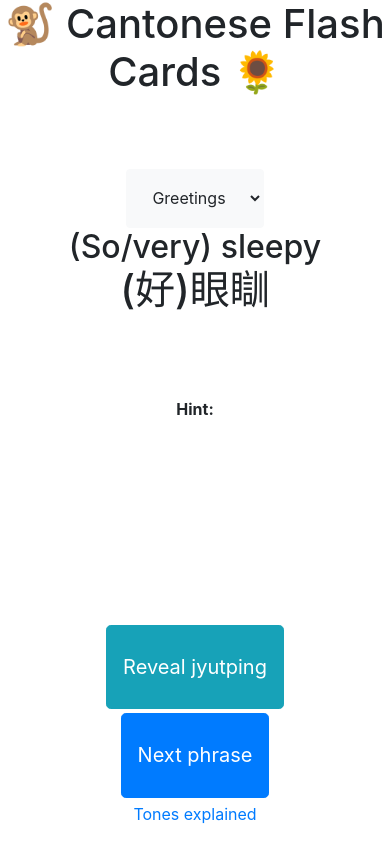
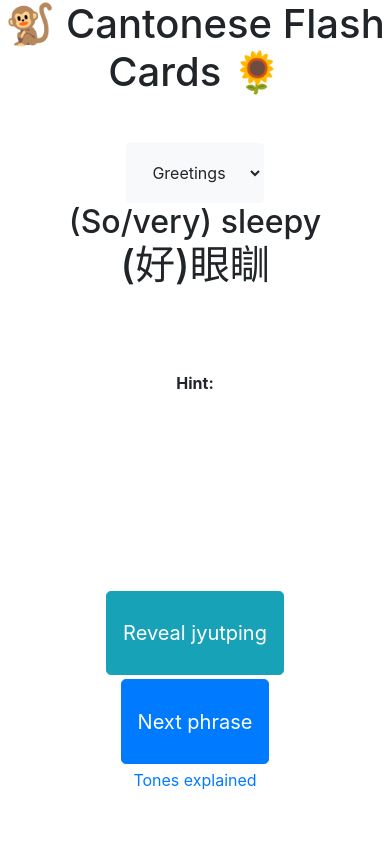
Before and after one commit to codingkudu/cantonese-on-the-go, an Angular app: page / in a window 390 px wide. Built offline with nearby package versions, Linux system fonts and the light colour scheme.

Commit message:
fix UI for smaller phones

```diff
--- a/src/app/app.component.css
+++ b/src/app/app.component.css
@@ -8,7 +8,7 @@ h2 {
 }
 
 .header {
-  height: 20vh;
+  height: 17vh;
 }
 
 select {
@@ -20,7 +20,7 @@ select {
 }
 
 .hint {
-  height: 7vh;
+  height: 6vh;
 }
 
 button {
```
